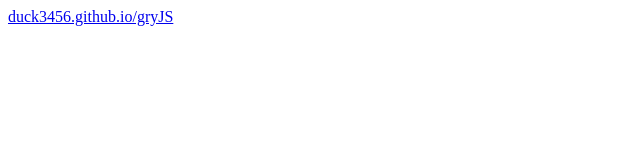
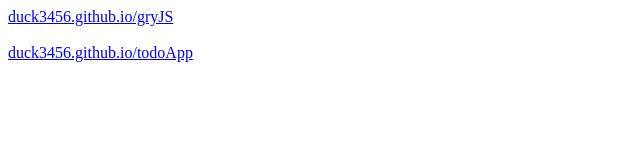
Before and after one commit to duck3456/duck3456, a plain HTML site: page index.html in a window 1280 px wide. Shown: the whole page, without its empty margins (0-640 px from the left). Drawn offline with Linux system fonts and the light colour scheme.

Commit message:
Update index.html

```diff
--- a/index.html
+++ b/index.html
@@ -7,6 +7,7 @@
 	<meta http-equiv="X-UA-Compatible" content="IE=edge,chrome=1"/>
 </head>
 <body>
-	<a href="https://duck3456.github.io/gryJS/" target="_blank">duck3456.github.io/gryJS</a>
+	<a href="https://duck3456.github.io/gryJS/" target="_blank">duck3456.github.io/gryJS</a> <br/><br/>
+	<a href="https://duck3456.github.io/todoApp/" target="_blank">duck3456.github.io/todoApp</a>
 </body>
 </html>
```
